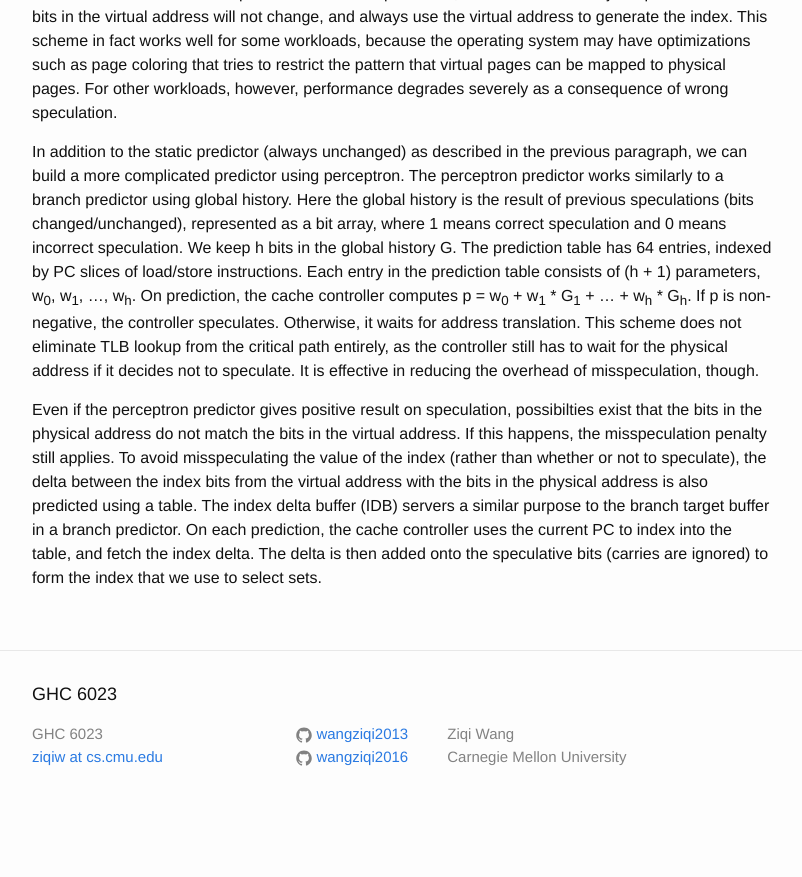
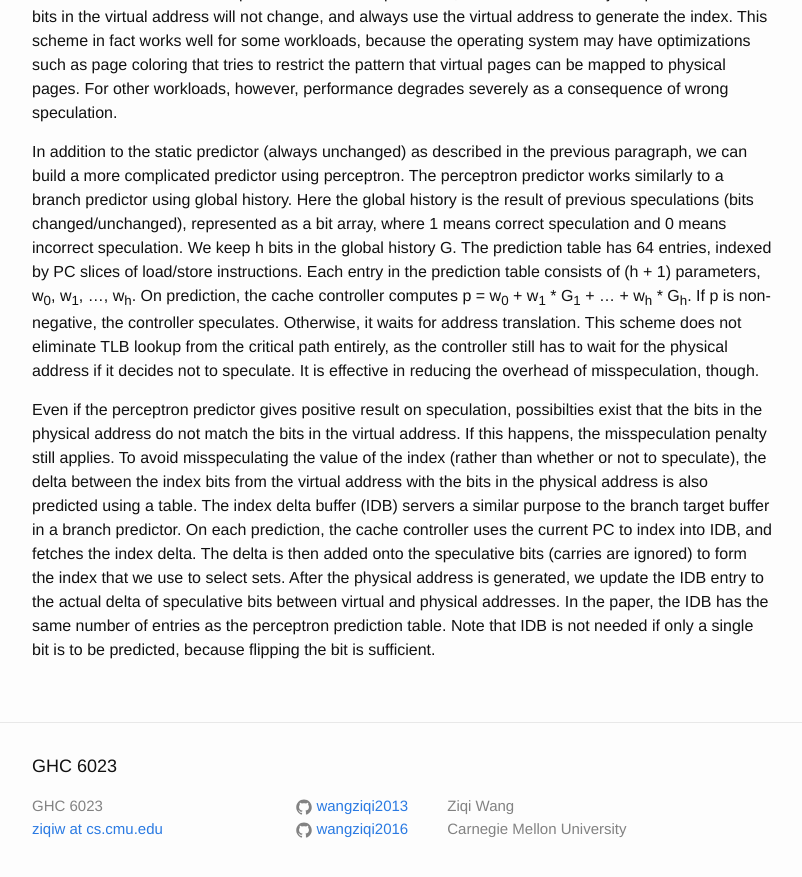
Before and after one commit to wangziqi2013/wangziqi2013.github.io, a Jekyll site: the page built from _posts/2018-05-20-SIPT.markdown, in a window 1280 px wide and 900 px high, scrolled down 895 px. Shown: the top 877 px of the window, without its empty margins (238-1040 px from the left). Built offline with Jekyll 4.4.1, drawn with Linux system fonts in a browser that asks for light colours; before the commit the page ends 1723 px from its top, so only the background shows below that.

Commit message:
Finish index delta prediction

```diff
--- a/_posts/2018-05-20-SIPT.markdown
+++ b/_posts/2018-05-20-SIPT.markdown
@@ -52,6 +52,9 @@ in the physical address do not match the bits in the virtual address. If this ha
 still applies. To avoid misspeculating the value of the index (rather than whether or not to speculate), the
 delta between the index bits from the virtual address with the bits in the physical address is also predicted
 using a table. The index delta buffer (IDB) servers a similar purpose to the branch target buffer in a branch
-predictor. On each prediction, the cache controller uses the current PC to index into the table, and fetch the
+predictor. On each prediction, the cache controller uses the current PC to index into IDB, and fetches the
 index delta. The delta is then added onto the speculative bits (carries are ignored) to form the index that we
-use to select sets.
+use to select sets. After the physical address is generated, we update the IDB entry to the actual delta of
+speculative bits between virtual and physical addresses. In the paper, the IDB has the same number of entries
+as the perceptron prediction table. Note that IDB is not needed if only a single bit is to be predicted, because
+flipping the bit is sufficient.
```
